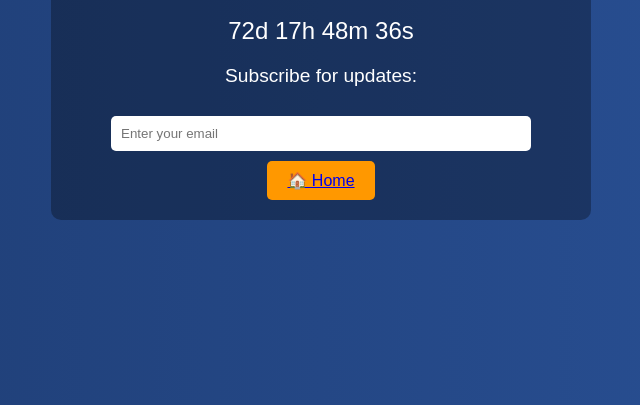
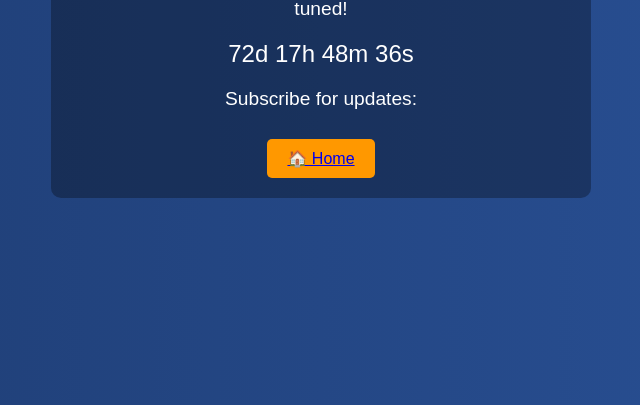
Before and after one commit to Hammadu-ma/mama, a plain HTML site: page community.html in a window 1280 px wide. Shown: the part 395-800 px from the top of the page, without its empty margins (319-959 px from the left). Drawn offline with Linux system fonts and the light colour scheme.

Commit message:
Update community.html

```diff
--- a/community.html
+++ b/community.html
@@ -58,7 +58,6 @@
         <p>We are working hard to launch something amazing. Stay tuned!</p>
         <div class="countdown" id="countdown"></div>
         <p>Subscribe for updates:</p>
-        <input type="email" placeholder="Enter your email">
         <button><a href="index.html" class="back-home-btn">🏠 Home</a></button>
     </div>
 
```
